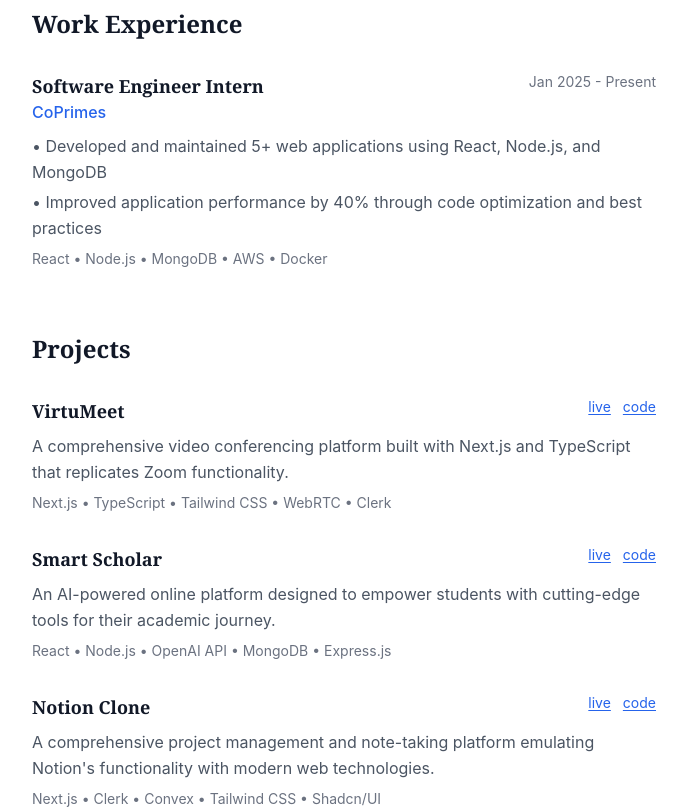
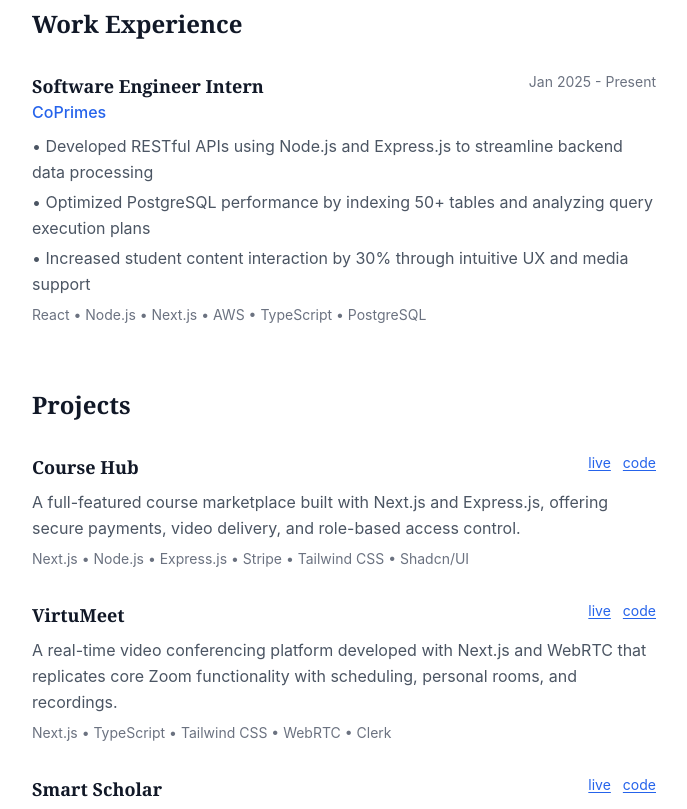
Before and after one commit to raghuaanand/raghuanand, a Next.js app: page / in a window 1280 px wide. Shown: the part 720-1529 px from the top of the page, without its empty margins (296-983 px from the left). Built offline with nearby package versions, Linux system fonts and the light colour scheme.

Commit message:
certain contants changed

```diff
--- a/components/experience-education.tsx
+++ b/components/experience-education.tsx
@@ -56,7 +56,7 @@ export default function ExperienceEducation() {
                             </div>
 
                             <div className="space-y-1">
-                                {exp.achievements.slice(0, 2).map((achievement, achIndex) => (
+                                {exp.achievements.slice(0, 3).map((achievement, achIndex) => (
                                     <p key={achIndex} className="text-gray-600 leading-relaxed">
                                         • {achievement}
                                     </p>
@@ -111,6 +111,9 @@ export default function ExperienceEducation() {
                         <p className="text-sm text-gray-500">
                             2018 - 2020 • Science Stream (PCM) • CBSE
                         </p>
+                        <p className="text-sm text-gray-500">
+                                Percentage: 70.60%
+                        </p>
                     </div>
 
                     {/* 10th Grade */}
@@ -124,6 +127,9 @@ export default function ExperienceEducation() {
                         <p className="text-sm text-gray-500">
                             2016 - 2018 • KSEEB
                         </p>
+                        <p className="text-sm text-gray-500">
+                                Percentage: 98.08%
+                        </p>
                     </div>
                 </div>
             </section>
--- a/constants/index.tsx
+++ b/constants/index.tsx
@@ -25,8 +25,22 @@ const socialLinks = [
 
 const featuredProjects: FeaturedProjects = [
   {
+    title: "Course Hub",
+    description: "A full-featured course marketplace built with Next.js and Express.js, offering secure payments, video delivery, and role-based access control.",
+    highlights: [
+      "Real-time collaborative document editing",
+      "Secure user authentication with Clerk",
+      "Dynamic content updates with Convex database",
+      "Responsive UI with Tailwind CSS and Shadcn/UI",
+      "Rich text editing and formatting options"
+    ],
+    github: "https://github.com/raghuaanand/course-marketplace",
+    live: "https://course-hub.raghuanand.tech/",
+    stack: ["Next.js", "Node.js", "Express.js", "Stripe", "Tailwind CSS", "Shadcn/UI"]
+  },
+  {
     title: "VirtuMeet",
-    description: "A comprehensive video conferencing platform built with Next.js and TypeScript that replicates Zoom functionality.",
+    description: "A real-time video conferencing platform developed with Next.js and WebRTC that replicates core Zoom functionality with scheduling, personal rooms, and recordings.",
     highlights: [
       "Secure user authentication and meeting creation",
       "Real-time video/audio communication with WebRTC",
@@ -41,7 +55,7 @@ const featuredProjects: FeaturedProjects = [
   },
   {
     title: "Smart Scholar",
-    description: "An AI-powered online platform designed to empower students with cutting-edge tools for their academic journey.",
+    description: "An AI-powered academic assistant built with Next.js and Groq API, offering 10+ intelligent tools for content generation, real-time chat, and student productivity.",
     highlights: [
       "AI-powered text summarization for complex academic content",
       "Personalized career path recommendations",
@@ -54,20 +68,6 @@ const featuredProjects: FeaturedProjects = [
     live: "https://smartscholar.raghuanand.tech",
     stack: ["React", "Node.js", "OpenAI API", "MongoDB", "Express.js"]
   },
-  {
-    title: "Notion Clone",
-    description: "A comprehensive project management and note-taking platform emulating Notion's functionality with modern web technologies.",
-    highlights: [
-      "Real-time collaborative document editing",
-      "Secure user authentication with Clerk",
-      "Dynamic content updates with Convex database",
-      "Responsive UI with Tailwind CSS and Shadcn/UI",
-      "Rich text editing and formatting options"
-    ],
-    github: "https://github.com/raghuaanand/Notion-Clone",
-    live: "https://notes-raghu.vercel.app",
-    stack: ["Next.js", "Clerk", "Convex", "Tailwind CSS", "Shadcn/UI"]
-  }
 ];
 
 // Experience data
@@ -77,12 +77,12 @@ const experiences = [
     company: "CoPrimes",
     period: "Jan 2025 - Present",
     achievements: [
-      "Developed and maintained 5+ web applications using React, Node.js, and MongoDB",
-      "Improved application performance by 40% through code optimization and best practices",
-      "Collaborated with cross-functional teams to deliver projects on time and within scope",
-      "Mentored 2 junior developers and conducted code reviews"
+      "Developed RESTful APIs using Node.js and Express.js to streamline backend data processing",
+      "Optimized PostgreSQL performance by indexing 50+ tables and analyzing query execution plans",
+      "Increased student content interaction by 30% through intuitive UX and media support",
+      "Developed a rich text editor using Lexical for seamless multimedia content embedding",
     ],
-    technologies: ["React", "Node.js", "MongoDB", "AWS", "Docker"]
+    technologies: ["React", "Node.js", "Next.js", "AWS", "TypeScript", "PostgreSQL"]
   }
 ];
 
```
